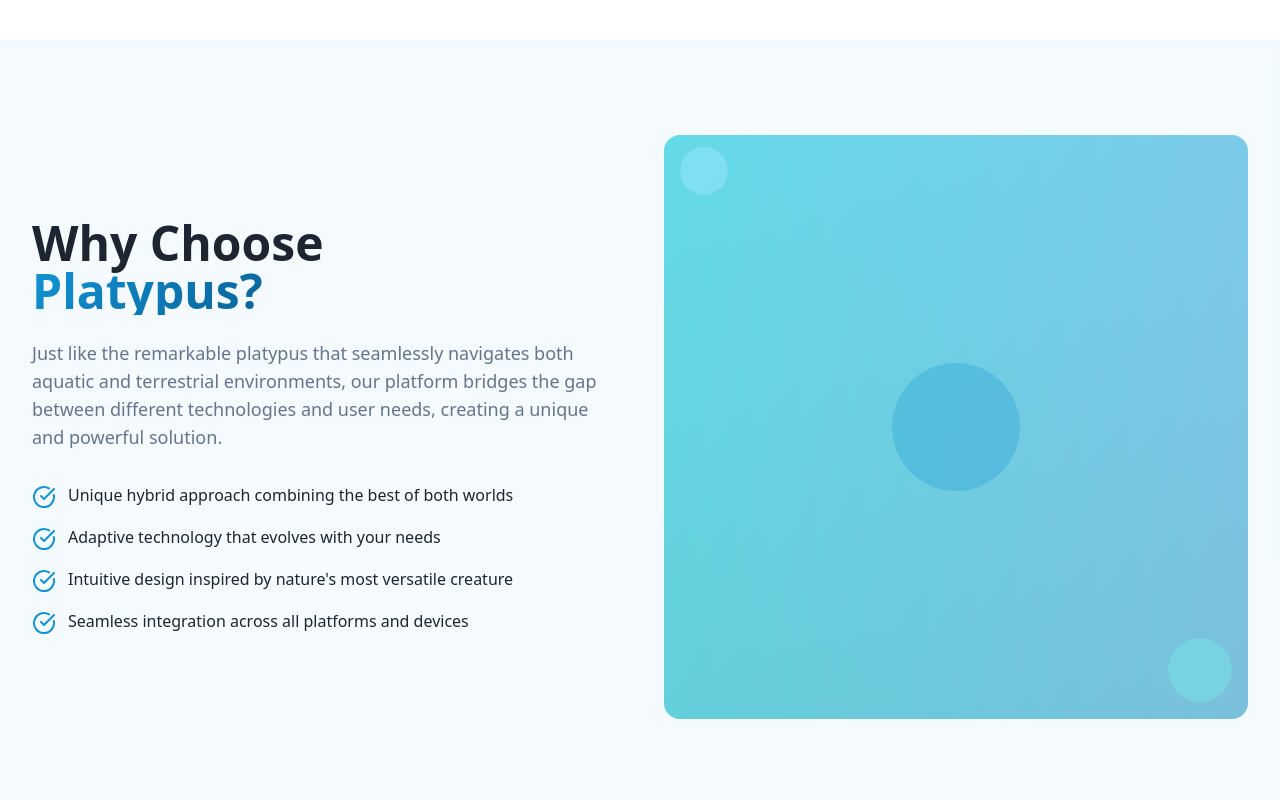
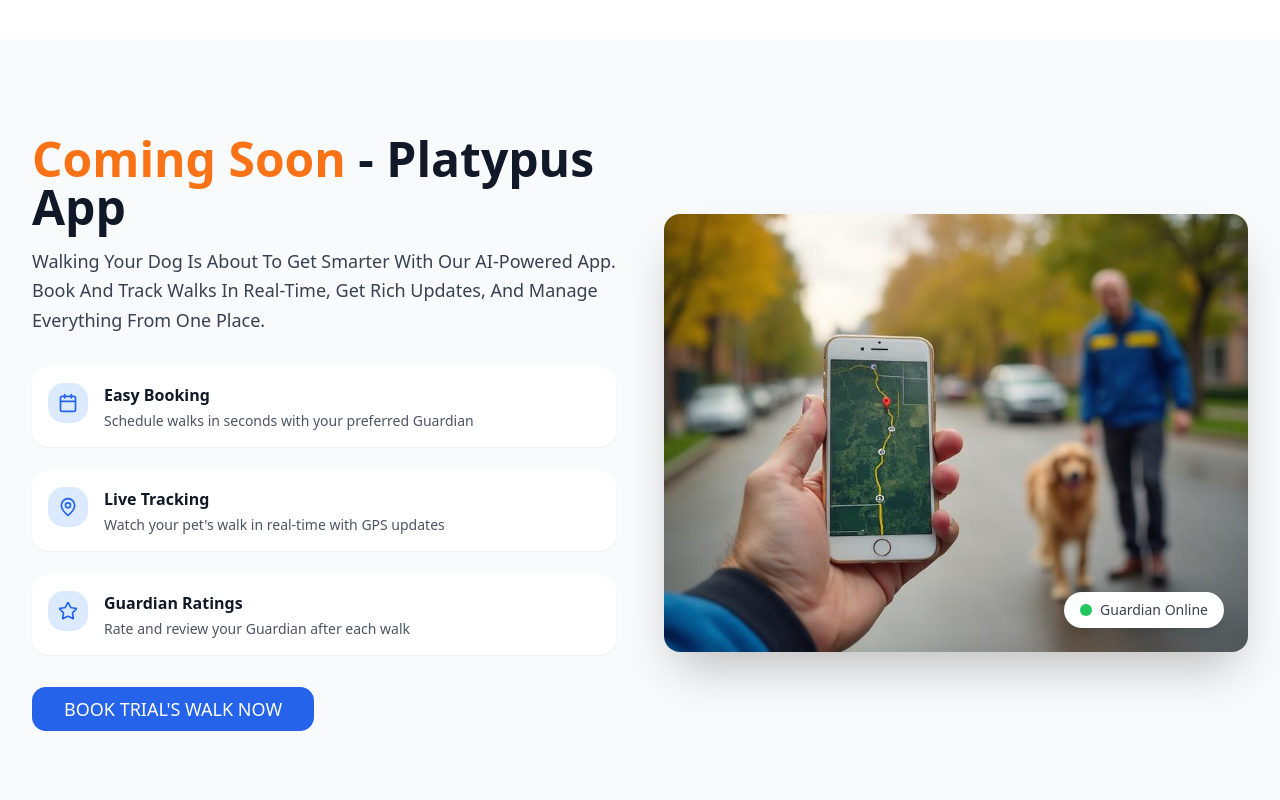
Before and after one commit to platypus-landing-app/platypus-landing-wave, a React (Vite) app: page / in a window 1280 px wide. Shown: the part 1980-2780 px from the top of the page. Built offline with nearby package versions, Linux system fonts and the light colour scheme.

Commit message:
Update About section
Updated the About section to match the provided screenshot.

```diff
--- a/src/components/sections/About.tsx
+++ b/src/components/sections/About.tsx
@@ -1,54 +1,79 @@
-import { CheckCircle } from 'lucide-react';
+import { Calendar, MapPin, Star } from 'lucide-react';
+import { Button } from '@/components/ui/button';
+import appPreview from '@/assets/app-preview.jpg';
 
 const About = () => {
-  const benefits = [
-    "Unique hybrid approach combining the best of both worlds",
-    "Adaptive technology that evolves with your needs",
-    "Intuitive design inspired by nature's most versatile creature",
-    "Seamless integration across all platforms and devices"
+  const appFeatures = [
+    {
+      icon: Calendar,
+      title: "Easy Booking",
+      description: "Schedule walks in seconds with your preferred Guardian"
+    },
+    {
+      icon: MapPin,
+      title: "Live Tracking",
+      description: "Watch your pet's walk in real-time with GPS updates"
+    },
+    {
+      icon: Star,
+      title: "Guardian Ratings",
+      description: "Rate and review your Guardian after each walk"
+    }
   ];
 
   return (
-    <section id="about" className="py-24 bg-muted/30">
+    <section id="about" className="py-24 bg-gray-50">
       <div className="max-w-7xl mx-auto px-4 sm:px-6 lg:px-8">
         <div className="grid grid-cols-1 lg:grid-cols-2 gap-12 items-center">
-          <div>
-            <h2 className="text-3xl md:text-5xl font-bold text-foreground mb-6">
-              Why Choose
-              <span className="block bg-gradient-ocean bg-clip-text text-transparent">
-                Platypus?
-              </span>
-            </h2>
+          {/* Left Content */}
+          <div className="space-y-8">
+            <div>
+              <h2 className="text-4xl md:text-5xl font-bold text-gray-900 mb-4">
+                <span className="text-orange-500">Coming Soon</span> - Platypus App
+              </h2>
+              <p className="text-lg text-gray-700 leading-relaxed">
+                Walking Your Dog Is About To Get Smarter With Our AI-Powered App. Book And Track Walks In Real-Time, Get Rich Updates, And Manage Everything From One Place.
+              </p>
+            </div>
 
-            <p className="text-lg text-muted-foreground mb-8">
-              Just like the remarkable platypus that seamlessly navigates both aquatic and terrestrial environments,
-              our platform bridges the gap between different technologies and user needs, creating a unique and
-              powerful solution.
-            </p>
-
-            <div className="space-y-4">
-              {benefits.map((benefit, index) => (
-                <div key={index} className="flex items-start space-x-3">
-                  <CheckCircle className="h-6 w-6 text-primary mt-0.5 flex-shrink-0" />
-                  <p className="text-foreground">{benefit}</p>
+            <div className="space-y-6">
+              {appFeatures.map((feature, index) => (
+                <div key={index} className="flex items-start space-x-4 p-4 bg-white rounded-lg shadow-sm">
+                  <div className="w-10 h-10 bg-blue-100 rounded-lg flex items-center justify-center flex-shrink-0">
+                    <feature.icon className="w-5 h-5 text-blue-600" />
+                  </div>
+                  <div>
+                    <h3 className="font-semibold text-gray-900 mb-1">
+                      {feature.title}
+                    </h3>
+                    <p className="text-gray-600 text-sm">
+                      {feature.description}
+                    </p>
+                  </div>
                 </div>
               ))}
             </div>
+
+            <Button
+              size="lg"
+              className="bg-blue-600 hover:bg-blue-700 text-white px-8 py-4 text-lg font-medium"
+            >
+              BOOK TRIAL'S WALK NOW
+            </Button>
           </div>
 
+          {/* Right Image */}
           <div className="relative">
-            {/* Placeholder for illustration */}
-            <div className="aspect-square bg-gradient-wave rounded-2xl relative overflow-hidden">
-              <div className="absolute inset-0 bg-gradient-ocean opacity-20"></div>
-              <div className="absolute top-1/2 left-1/2 transform -translate-x-1/2 -translate-y-1/2">
-                <div className="w-32 h-32 bg-primary/30 rounded-full animate-pulse"></div>
-              </div>
-              <div className="absolute bottom-4 right-4">
-                <div className="w-16 h-16 bg-wave-primary/40 rounded-full animate-float"></div>
-              </div>
-              <div className="absolute top-4 left-4">
-                <div className="w-12 h-12 bg-wave-secondary/50 rounded-full animate-float" style={{ animationDelay: '1s' }}></div>
-              </div>
+            <img
+              src={appPreview}
+              alt="Platypus App Preview"
+              className="w-full h-auto rounded-2xl shadow-2xl"
+            />
+
+            {/* Guardian Online Indicator */}
+            <div className="absolute bottom-6 right-6 bg-white rounded-full px-4 py-2 shadow-lg flex items-center space-x-2">
+              <div className="w-3 h-3 bg-green-500 rounded-full"></div>
+              <span className="text-sm font-medium text-gray-700">Guardian Online</span>
             </div>
           </div>
         </div>
```
Also changed, not shown: src/assets/app-preview.jpg (added).
